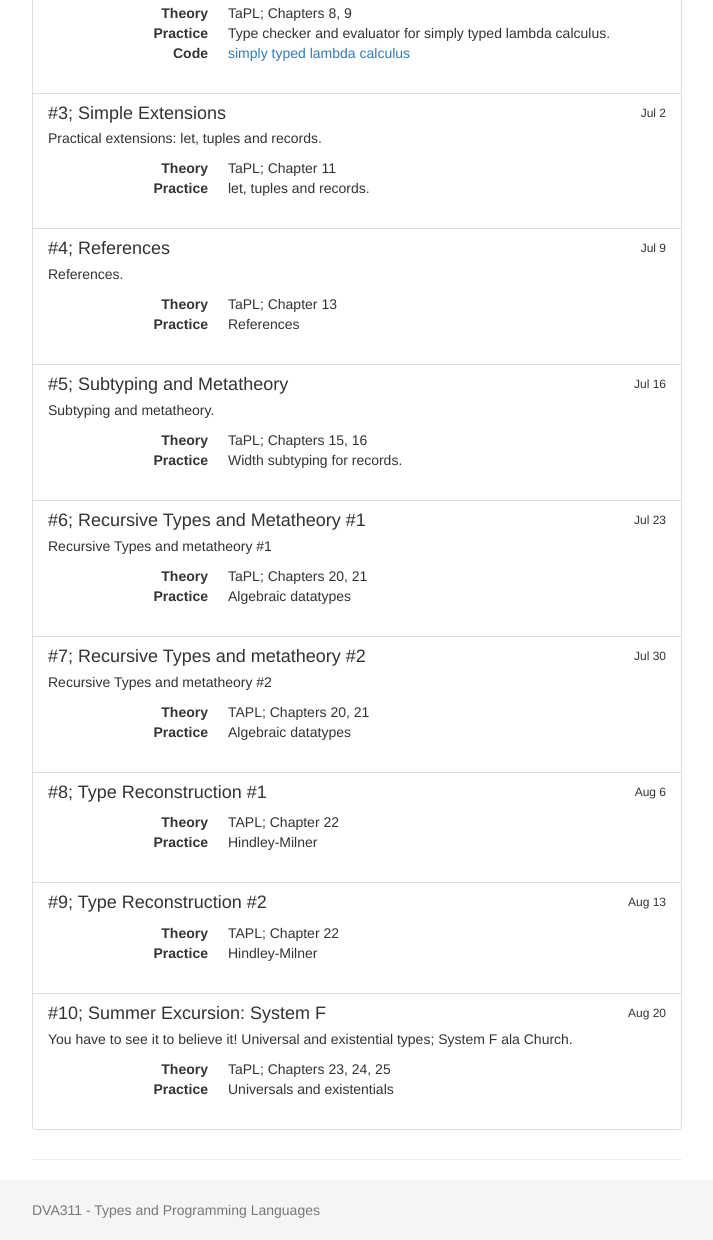
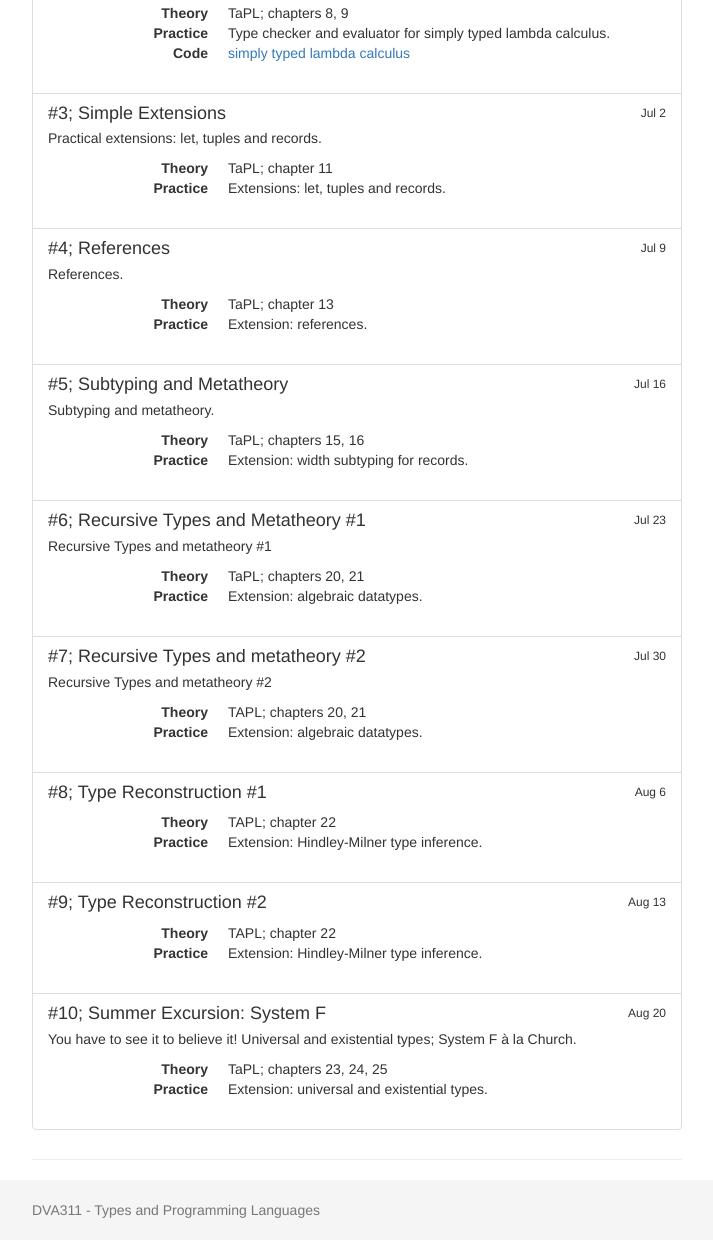
Before and after one commit to johesoman/dva311, a plain HTML site: page index.html in a window 1280 px wide. Shown: the part 565-1805 px from the top of the page, without its empty margins (283-996 px from the left). Drawn offline with nearby package versions, Linux system fonts and the light colour scheme; a script that the page names is missing.

Commit message:
spelling etc

```diff
--- a/index.html
+++ b/index.html
@@ -55,7 +55,7 @@
 
                 <dl class="dl-horizontal">
                     <dt>Theory</dt>
-                    <dd>TaPL; Chapters 3, 5</dd>
+                    <dd>TaPL; chapters 3, 5</dd>
                     <dt>Practice</dt>
                     <dd>Evaluator for untyped lambda calculus.</dd>
 		    <dt>Code</dt>
@@ -75,7 +75,7 @@
 
                 <dl class="dl-horizontal">
                     <dt>Theory</dt>
-                    <dd>TaPL; Chapters 8, 9</dd>
+                    <dd>TaPL; chapters 8, 9</dd>
                     <dt>Practice</dt>
                     <dd>Type checker and evaluator for simply typed lambda calculus.</dd>
 		    <dt>Code</dt>
@@ -95,9 +95,9 @@
 
                 <dl class="dl-horizontal">
                     <dt>Theory</dt>
-                    <dd>TaPL; Chapter 11</dd>
+                    <dd>TaPL; chapter 11</dd>
                     <dt>Practice</dt>
-                    <dd>let, tuples and records.</dd>
+                    <dd>Extensions: let, tuples and records.</dd>
                 </dl>
 
             </div>
@@ -113,9 +113,9 @@
 
                 <dl class="dl-horizontal">
                     <dt>Theory</dt>
-                    <dd>TaPL; Chapter 13</dd>
+                    <dd>TaPL; chapter 13</dd>
                     <dt>Practice</dt>
-                    <dd>References</dd>
+                    <dd>Extension: references.</dd>
                 </dl>
 
             </div>
@@ -130,9 +130,9 @@
 
                 <dl class="dl-horizontal">
                     <dt>Theory</dt>
-                    <dd>TaPL; Chapters 15, 16</dd>
+                    <dd>TaPL; chapters 15, 16</dd>
                     <dt>Practice</dt>
-                    <dd>Width subtyping for records.</dd>
+                    <dd>Extension: width subtyping for records.</dd>
                 </dl>
 
             </div>
@@ -148,9 +148,9 @@
 
                 <dl class="dl-horizontal">
                     <dt>Theory</dt>
-                    <dd>TaPL; Chapters 20, 21</dd>
+                    <dd>TaPL; chapters 20, 21</dd>
                     <dt>Practice</dt>
-                    <dd>Algebraic datatypes</dd>
+                    <dd>Extension: algebraic datatypes.</dd>
                 </dl>
 
             </div>
@@ -166,9 +166,9 @@
 
                 <dl class="dl-horizontal">
                     <dt>Theory</dt>
-                    <dd>TAPL; Chapters 20, 21</dd>
+                    <dd>TAPL; chapters 20, 21</dd>
                     <dt>Practice</dt>
-                    <dd>Algebraic datatypes</dd>
+                    <dd>Extension: algebraic datatypes.</dd>
                 </dl>
 
             </div>
@@ -183,9 +183,9 @@
 
                 <dl class="dl-horizontal">
                     <dt>Theory</dt>
-                    <dd>TAPL; Chapter 22</dd>
+                    <dd>TAPL; chapter 22</dd>
                     <dt>Practice</dt>
-                    <dd>Hindley-Milner</dd>
+                    <dd>Extension: Hindley-Milner type inference.</dd>
                 </dl>
 
             </div>
@@ -200,9 +200,9 @@
 
                 <dl class="dl-horizontal">
                     <dt>Theory</dt>
-                    <dd>TAPL; Chapter 22</dd>
+                    <dd>TAPL; chapter 22</dd>
                     <dt>Practice</dt>
-                    <dd>Hindley-Milner</dd>
+                    <dd>Extension: Hindley-Milner type inference.</dd>
                 </dl>
 
             </div>
@@ -213,14 +213,14 @@
                 <h4 class="list-group-item-heading">#10; Summer Excursion: System F</h4>
 
                 <p>
-                    You have to see it to believe it! Universal and existential types; System F ala Church.
+                    You have to see it to believe it! Universal and existential types; System F à la Church.
                 </p>
 
                 <dl class="dl-horizontal">
                     <dt>Theory</dt>
-                    <dd>TaPL; Chapters 23, 24, 25</dd>
+                    <dd>TaPL; chapters 23, 24, 25</dd>
                     <dt>Practice</dt>
-                    <dd>Universals and existentials</dd>
+                    <dd>Extension: universal and existential types.</dd>
                 </dl>
 
             </div>
```
